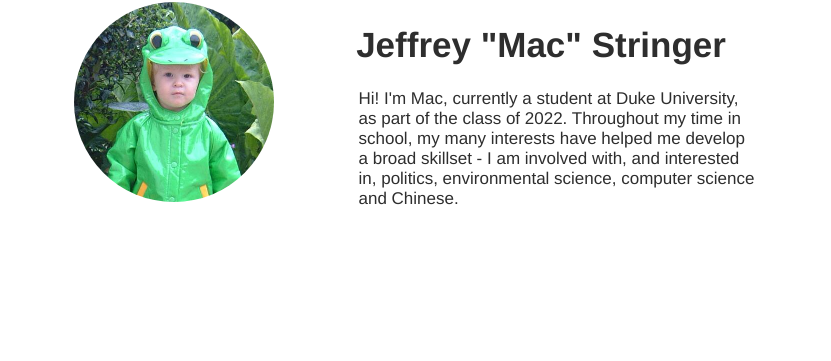
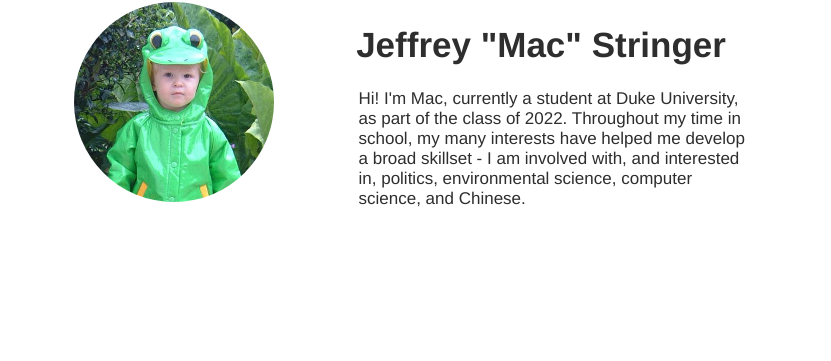
Before and after one commit to macstringer/old-macstringer, a Jekyll site: the page built from about.markdown, in a window 1280 px wide. Shown: the part 126-487 px from the top of the page, without its empty margins (224-1055 px from the left). Built offline with Jekyll 4.4.1, drawn with Linux system fonts in a browser that asks for light colours.

Commit message:
oxford comma

```diff
--- a/about.markdown
+++ b/about.markdown
@@ -13,7 +13,7 @@ permalink: /about
   <div class="padder">
     <h1> Jeffrey "Mac" Stringer </h1>
     <div class="textSizer1"> <p>
-    Hi! I'm Mac, currently a student at Duke University, as part of the class of 2022. Throughout my time in school, my many interests have helped me develop a broad skillset - I am involved with, and interested in, politics, environmental science, computer science and Chinese.
+    Hi! I'm Mac, currently a student at Duke University, as part of the class of 2022. Throughout my time in school, my many interests have helped me develop a broad skillset - I am involved with, and interested in, politics, environmental science, computer science, and Chinese.
     </p>
     </div>
 
```
